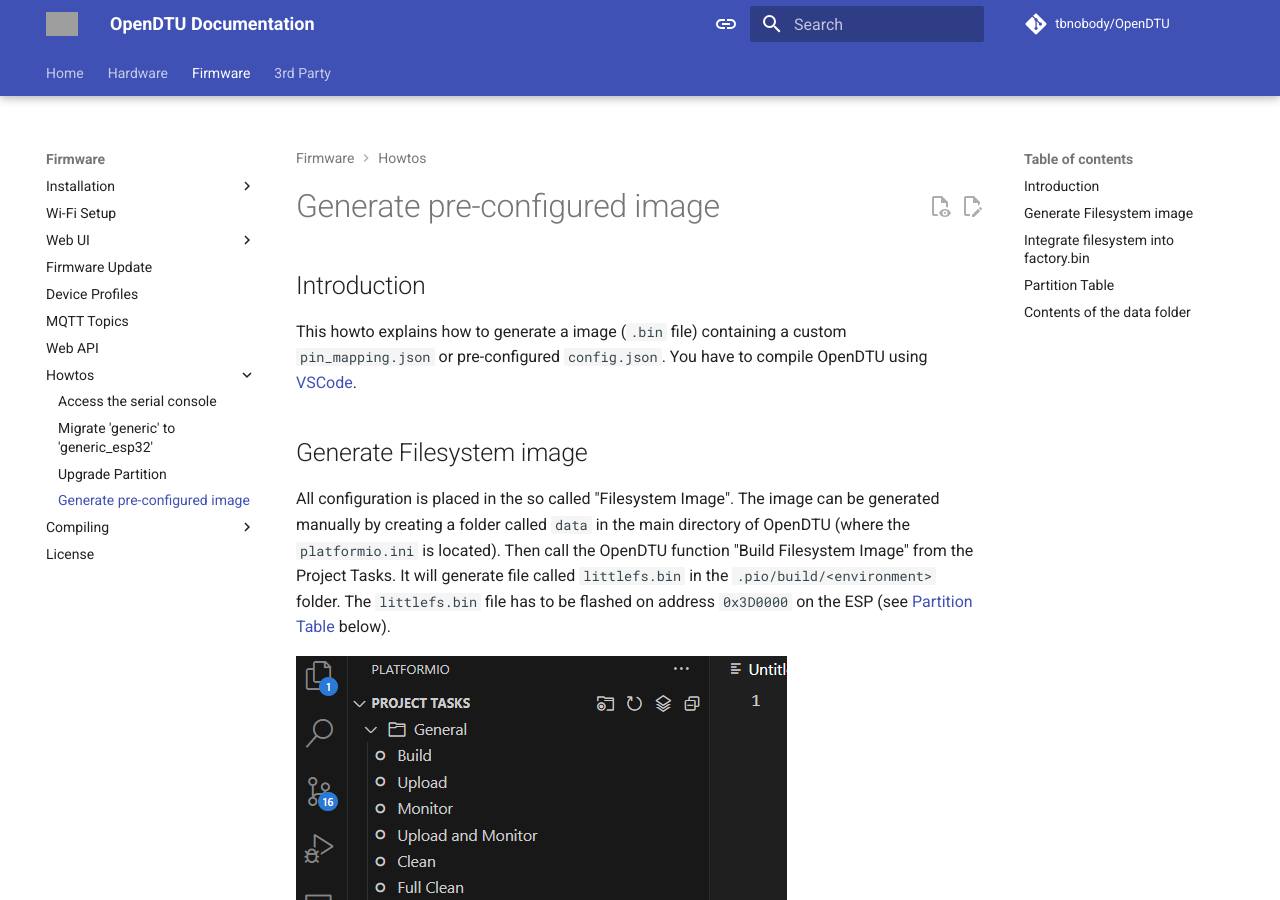
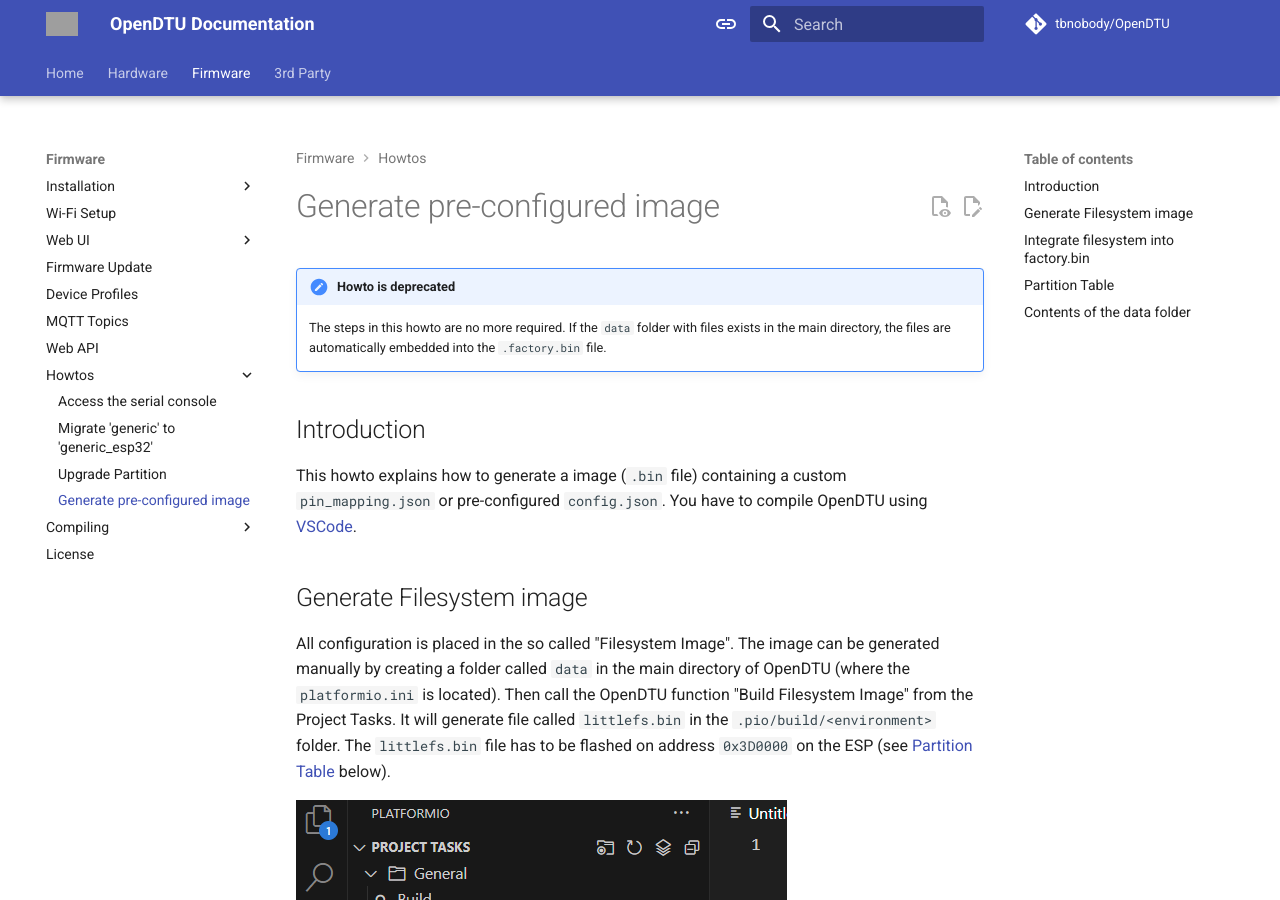
Before and after one commit to tbnobody/OpenDTU-docs, an MkDocs documentation site: the page built from docs/firmware/howto/generate_image.md, in a window 1280 px wide and 900 px high. Built offline with MkDocs 1.6.1 and Material for MkDocs 9.7.7, drawn with Linux system fonts in a browser that asks for light colours; comment, search, counter and statistics services are not loaded; grey boxes are pictures that could not be loaded.

Commit message:
Image generation is now deprecated

```diff
--- a/docs/firmware/howto/generate_image.md
+++ b/docs/firmware/howto/generate_image.md
@@ -1,4 +1,7 @@
 # Generate pre-configured image
+
+!!! note "Howto is deprecated"
+    The steps in this howto are no more required. If the `data` folder with files exists in the main directory, the files are automatically embedded into the `.factory.bin` file.
 
 ## Introduction
 
```
